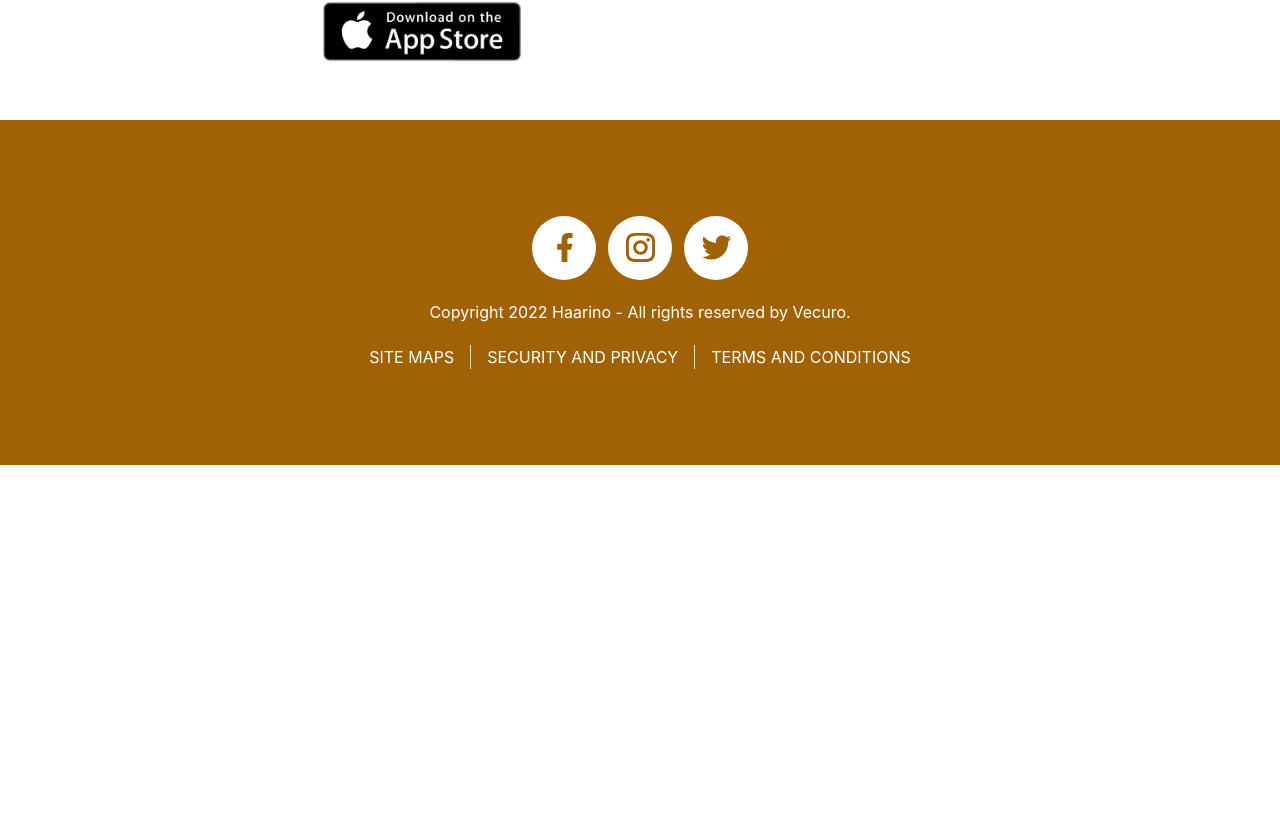
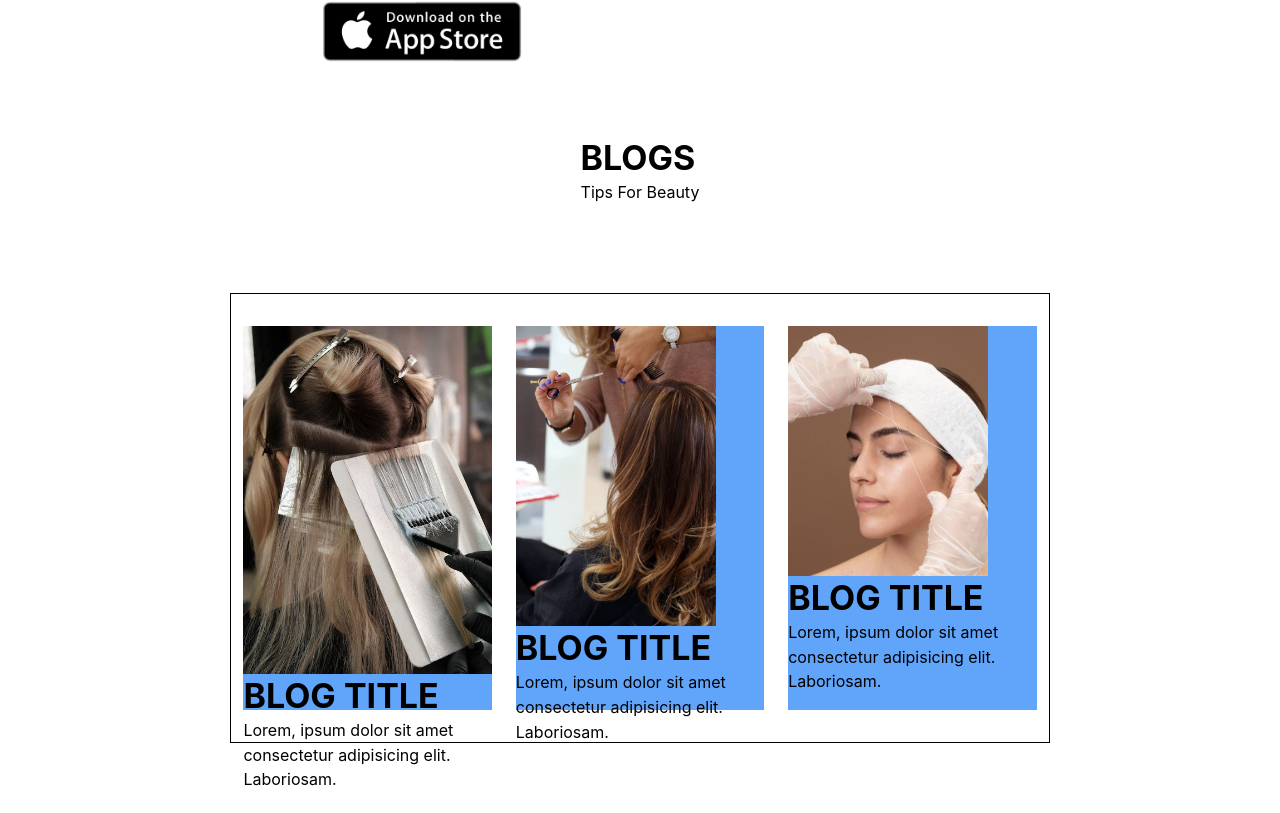
Before and after one commit to sandrayeboahAE/jumiaclone, a Next.js app: page / in a window 1280 px wide. Shown: the part 267-1080 px from the top of the page. Before the commit the page ends 800 px from the top, so only its background shows below. Built offline with nearby package versions, Linux system fonts and the light colour scheme.

Commit message:
added blogs to homepage

```diff
--- /dev/null
+++ b/src/components/Blogs.jsx
@@ -0,0 +1,69 @@
+import { Carousel } from "@mantine/carousel";
+import { Text, Title } from "@mantine/core";
+import Image from "next/image";
+
+const Blogs = () => {
+  return (
+    <div className="flex flex-col gap-2 justify-center items-center align-middle w-[80%] m-auto">
+      <div>
+        <Title className="m-5">BLOGS</Title>
+        <Text>Tips For Beauty</Text>
+      </div>
+      <div className="flex flex-row w-[80%] mx-auto my-20 items-center border border-black h-[450px]">
+        <div className="bg-blue-400 w-96 h-96 m-3">
+          <div>
+            <Image
+              src="/saloon-image-1.jpeg"
+              alt="saloon image"
+              width="400"
+              height="200"
+            />
+          </div>
+          <div>
+            <Title>BLOG TITLE</Title>
+            <Text>
+              Lorem, ipsum dolor sit amet consectetur adipisicing elit.
+              Laboriosam.
+            </Text>
+          </div>
+        </div>
+        <div className="bg-blue-400 w-96 h-96 m-3">
+          <div>
+            <Image
+              src="/saloon-image-2.jpeg"
+              alt="saloon image"
+              width="200"
+              height="200"
+            />
+          </div>
+          <div>
+            <Title>BLOG TITLE</Title>
+            <Text>
+              Lorem, ipsum dolor sit amet consectetur adipisicing elit.
+              Laboriosam.
+            </Text>
+          </div>
+        </div>
+        <div className="bg-blue-400 w-96 h-96 m-3">
+          <div>
+            <Image
+              src="/saloon-image-3.jpeg"
+              alt="saloon image"
+              width="200"
+              height="200"
+            />
+          </div>
+          <div>
+            <Title>BLOG TITLE</Title>
+            <Text>
+              Lorem, ipsum dolor sit amet consectetur adipisicing elit.
+              Laboriosam.
+            </Text>
+          </div>
+        </div>
+      </div>
+    </div>
+  );
+};
+
+export default Blogs;
--- a/src/pages/homepage.jsx
+++ b/src/pages/homepage.jsx
@@ -2,6 +2,8 @@ import { Badge, Flex, Stack, Text } from "@mantine/core";
 import Image from "next/image";
 import { LuDot } from "react-icons/lu";
 import React from "react";
+import ContactStack from "@/components/ContactStack";
+import Blogs from "@/components/Blogs";
 
 const HomePage = () => {
   return (
@@ -14,19 +16,36 @@ const HomePage = () => {
             <Text>IS COMING</Text>
           </div>
           <div>
-                    <Badge color="blue" size="xl" radius="xs">4th - 20th NOV; 2023</Badge>;
-                    <Text>ORAIMO <LuDot /> SAMSUNG <LuDot /> TECHNO </Text>
+            <Badge color="blue" size="xl" radius="xs">
+              4th - 20th NOV; 2023
+            </Badge>
+            ;
+            <Text>
+              ORAIMO <LuDot /> SAMSUNG <LuDot /> TECHNO{" "}
+            </Text>
           </div>
           <div>
-                    <Image src="/google-play-store.png" alt="google play store" width="200" height="200" />
-                    <Image src="/App-Store-Symbol.png" alt="apple store" width="200" height="200" />
+            <Image
+              src="/google-play-store.png"
+              alt="google play store"
+              width="200"
+              height="200"
+            />
+            <Image
+              src="/App-Store-Symbol.png"
+              alt="apple store"
+              width="200"
+              height="200"
+            />
           </div>
         </Flex>
         <Flex></Flex>
         <Flex></Flex>
+        <Blogs />
+        <ContactStack />
       </Stack>
     </div>
-)
-}
+  );
+};
 
 export default HomePage;
```
Lines whose indentation alone changed are shown as unchanged.
